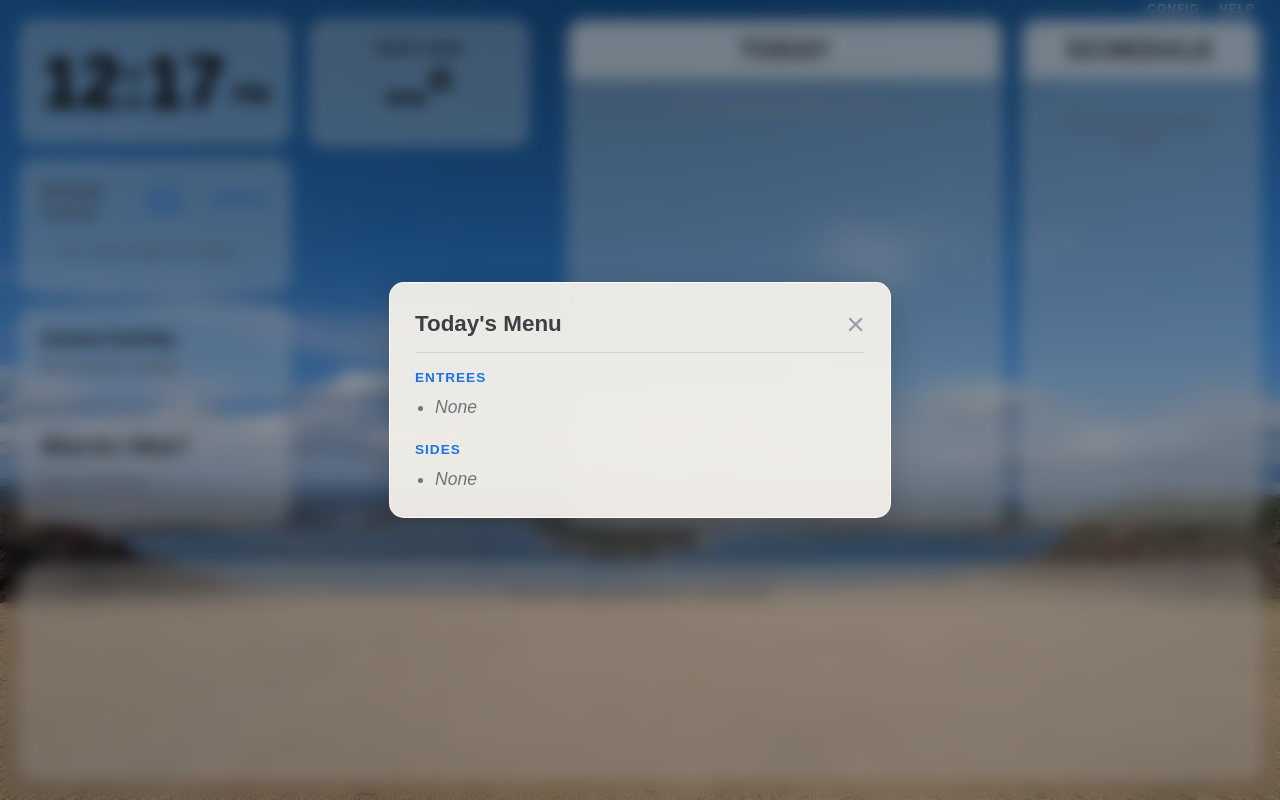
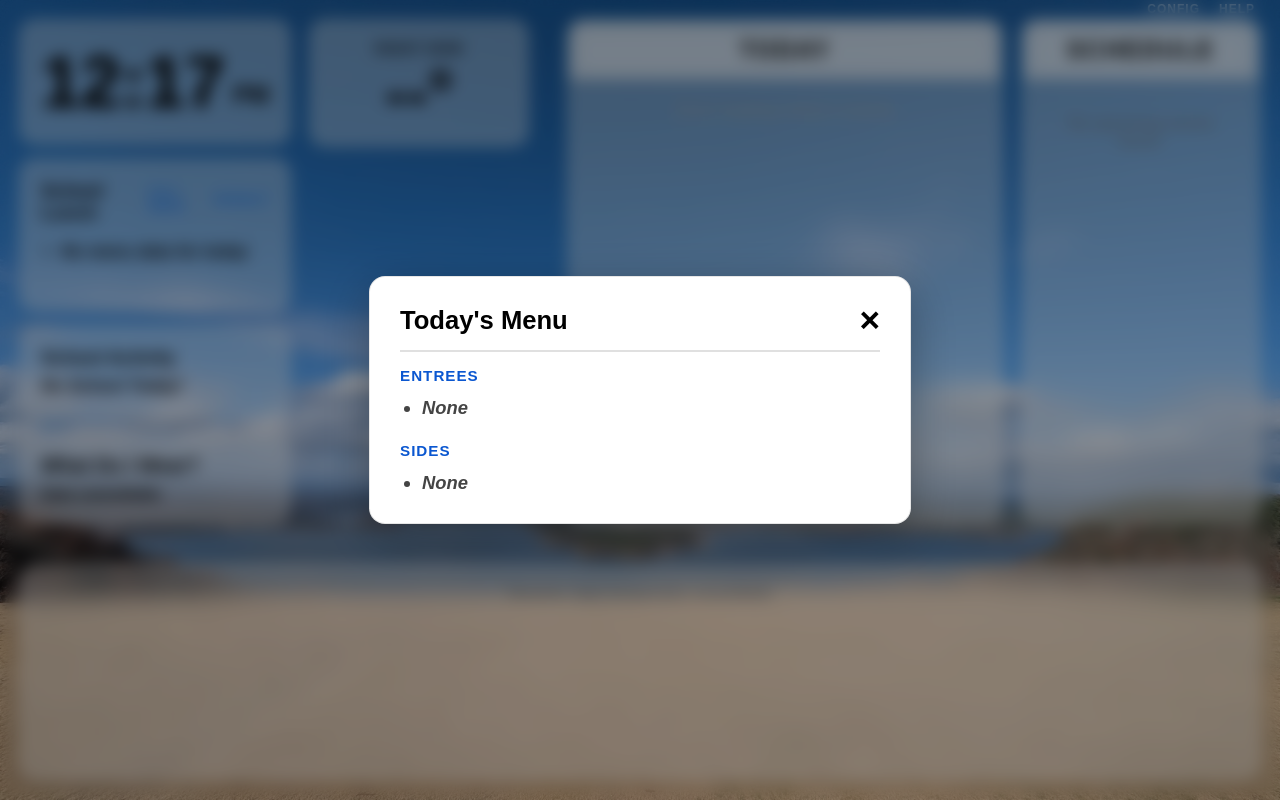
Before and after one commit to cwburress/family-center, a Flask app: page / in a window 1280 px wide, after a click on "School Lunch". Run offline with Flask 3, Linux system fonts and the light colour scheme; some libraries are stand-ins or nearby versions; some web fonts are replaced.

Commit message:
style: set card titles and content text to solid black

```diff
--- a/templates/default/index.html
+++ b/templates/default/index.html
@@ -16,7 +16,7 @@
             background-position: center center;
             background-attachment: fixed;
             background-repeat: no-repeat;
-            color: #5c5c5c; /* Soft charcoal for readability */
+            color: #000000; /* Crisp black for maximum readability */
             font-family: 'Google Sans', sans-serif;
             margin: 0;
             padding: 20px;
@@ -103,6 +103,10 @@
             box-sizing: border-box; /* Keeps padding inside the 100% height to prevent bottom clipping */
         }
 
+        h1, h2, h3, h4, h5, h6 {
+            color: #000000;
+        }
+
         h3 { margin-top: 0; margin-bottom: 15px; color: #000000; }
 
         /* --- TOP SECTION (4 Columns) --- */
@@ -177,13 +181,13 @@
         }
 
         .lunch-modal {
-            background: rgba(244, 241, 234, 0.95); /* Matches the soft cream base theme */
+            background: #ffffff; /* Crisp solid white for maximum contrast */
             width: 80%;
-            max-width: 450px;
-            border-radius: 15px;
-            padding: 25px;
-            box-shadow: 0 10px 40px rgba(0,0,0,0.2);
-            border: 1px solid rgba(255, 255, 255, 0.8);
+            max-width: 480px;
+            border-radius: 16px;
+            padding: 25px 30px;
+            box-shadow: 0 12px 48px rgba(0,0,0,0.3);
+            border: 1px solid rgba(0, 0, 0, 0.1);
         }
 
         /* Config Modal & Tabs */
@@ -517,50 +521,50 @@
 
                 <div class="panel lunch-box">
                     <div style="display: flex; justify-content: space-between; align-items: baseline; margin-bottom: 15px;">
-                        <h3 style="margin: 0; color: #4a4a4a; cursor: pointer;" onclick="document.getElementById('lunch-modal-overlay').style.display = 'flex'">School Lunch</h3>
+                        <h3 style="margin: 0; color: #000000; cursor: pointer;" onclick="document.getElementById('lunch-modal-overlay').style.display = 'flex'">School Lunch</h3>
                         <div style="display: flex; gap: 10px; align-items: center;">
                             <span style="font-size: 0.75rem; color: #1a73e8; font-weight: 700; letter-spacing: 0.5px; cursor: pointer;" onclick="event.stopPropagation(); document.getElementById('lunch-modal-overlay').style.display='flex'">FULL MENU</span>
                             <span style="font-size: 0.75rem; color: #1a73e8; font-weight: 700; letter-spacing: 0.5px; cursor: pointer;" onclick="event.stopPropagation(); document.getElementById('tomorrow-lunch-modal-overlay').style.display='flex'">{{ tomorrow_button_label or 'TOMORROW' }}</span>
                         </div>
                     </div>
                     <div style="flex-grow: 1; overflow-y: auto; font-size: 1.05rem; cursor: pointer;" onclick="document.getElementById('lunch-modal-overlay').style.display = 'flex'">
-                        <ul style="margin: 0; padding-left: 20px; color: #3c4043; line-height: 1.6;">
+                        <ul style="margin: 0; padding-left: 20px; color: #000000; font-weight: 600; line-height: 1.6;">
                             {% if lunch and lunch.entrees %}
                                 {% for item in lunch.entrees %}
-                                    <li>{{ item }}</li>
+                                    <li style="color: #000000;">{{ item }}</li>
                                 {% endfor %}
                             {% else %}
-                                <li style="color: #70757a; font-style: italic;">No menu data for today</li>
+                                <li style="color: #000000; font-style: italic;">No menu data for today</li>
                             {% endif %}
                         </ul>
                     </div>
                 </div>
 
                 <div class="panel activity-box">
-                    <h3 style="margin-bottom: 5px;">School Activity</h3>
-                    <div style="font-size: 1.05rem; color: #3c4043; line-height: 1.4;">
+                    <h3 style="margin-bottom: 5px; color: #000000; font-weight: 700;">School Activity</h3>
+                    <div style="font-size: 1.05rem; color: #000000; line-height: 1.4;">
                         {% if activity is string %}
-                            <span style="color: {% if activity == 'No School Today!' %}#70757a; font-style: italic;{% else %}#1a73e8;{% endif %} font-weight: 600;">{{ activity }}</span>
+                            <span style="color: #000000; font-weight: 700; {% if activity == 'No School Today!' %}font-style: italic;{% endif %}">{{ activity }}</span>
                         {% elif activity %}
                             {% for child, act in activity.items() %}
-                                <div style="margin-bottom: 4px;"><strong>{{ child }}:</strong> <span style="color: #1a73e8; font-weight: 600;">{{ act }}</span></div>
+                                <div style="margin-bottom: 4px; color: #000000;"><strong>{{ child }}:</strong> <span style="color: #000000; font-weight: 600;">{{ act }}</span></div>
                             {% endfor %}
                         {% else %}
-                            <span style="color: #70757a; font-style: italic; font-weight: 500;">No School Today!</span>
+                            <span style="color: #000000; font-style: italic; font-weight: 600;">No School Today!</span>
                         {% endif %}
                     </div>
                 </div>
 
                 <div class="panel clothing-box" id="clothing-panel"{% if not clothing_enabled %} style="display: none;"{% endif %}>
-                    <h3>What Do I Wear?</h3>
+                    <h3 style="margin-top: 0; margin-bottom: 8px; color: #000000; font-size: 1.25rem; font-weight: 700;">What Do I Wear?</h3>
                     {% if weather and weather.clothing %}
-                        <ul style="margin:0; padding-left:20px; font-size: 0.95rem;">
+                        <ul style="margin: 0; padding-left: 20px; font-size: 1rem; color: #000000; font-weight: 600; line-height: 1.5;">
                         {% for item in weather.clothing %}
-                            <li>{{ item }}</li>
+                            <li style="color: #000000; margin-bottom: 3px;">{{ item }}</li>
                         {% endfor %}
                         </ul>
                     {% else %}
-                        <p style="font-size: 0.9rem; font-style: italic; color: #70757a;">Data unavailable</p>
+                        <p style="font-size: 0.95rem; font-style: italic; color: #000000; font-weight: 600; margin: 0;">Data unavailable</p>
                     {% endif %}
                 </div>
             </div>
@@ -701,30 +705,30 @@
 
     <div id="lunch-modal-overlay" class="modal-overlay" onclick="this.style.display='none'">
         <div class="lunch-modal" onclick="event.stopPropagation()">
-            <div style="display: flex; justify-content: space-between; align-items: center; border-bottom: 1px solid rgba(0,0,0,0.1); padding-bottom: 12px; margin-bottom: 15px;">
-                <h2 style="margin: 0; color: #3c4043; font-size: 1.4rem;">Today's Menu</h2>
-                <button onclick="document.getElementById('lunch-modal-overlay').style.display='none'" style="background: none; border: none; font-size: 2rem; line-height: 1; color: #9aa0a6; cursor: pointer; padding: 0;">&times;</button>
+            <div style="display: flex; justify-content: space-between; align-items: center; border-bottom: 2px solid #e0e0e0; padding-bottom: 12px; margin-bottom: 15px;">
+                <h2 style="margin: 0; color: #000000; font-size: 1.6rem; font-weight: 800;">Today's Menu</h2>
+                <button onclick="document.getElementById('lunch-modal-overlay').style.display='none'" style="background: none; border: none; font-size: 2.2rem; line-height: 1; color: #000000; cursor: pointer; padding: 0; font-weight: bold;">&times;</button>
             </div>
 
-            <strong style="color: #1a73e8; font-size: 0.85rem; text-transform: uppercase; letter-spacing: 1px;">Entrees</strong>
-            <ul style="margin: 8px 0 20px; padding-left: 20px; color: #3c4043; font-size: 1.1rem; line-height: 1.5;">
+            <strong style="color: #0b57d0; font-size: 0.95rem; text-transform: uppercase; letter-spacing: 1px; font-weight: 800;">Entrees</strong>
+            <ul style="margin: 8px 0 20px; padding-left: 22px; color: #000000; font-size: 1.15rem; font-weight: 600; line-height: 1.6;">
                 {% if lunch and lunch.entrees %}
                     {% for item in lunch.entrees %}
-                        <li>{{ item }}</li>
+                        <li style="color: #000000; margin-bottom: 4px;">{{ item }}</li>
                     {% endfor %}
                 {% else %}
-                    <li style="color: #70757a; font-style: italic;">None</li>
+                    <li style="color: #444444; font-style: italic;">None</li>
                 {% endif %}
             </ul>
 
-            <strong style="color: #1a73e8; font-size: 0.85rem; text-transform: uppercase; letter-spacing: 1px;">Sides</strong>
-            <ul style="margin: 8px 0 0; padding-left: 20px; color: #3c4043; font-size: 1.1rem; line-height: 1.5;">
+            <strong style="color: #0b57d0; font-size: 0.95rem; text-transform: uppercase; letter-spacing: 1px; font-weight: 800;">Sides</strong>
+            <ul style="margin: 8px 0 0; padding-left: 22px; color: #000000; font-size: 1.15rem; font-weight: 600; line-height: 1.6;">
                 {% if lunch and lunch.sides %}
                     {% for item in lunch.sides %}
-                        <li>{{ item }}</li>
+                        <li style="color: #000000; margin-bottom: 4px;">{{ item }}</li>
                     {% endfor %}
                 {% else %}
-                    <li style="color: #70757a; font-style: italic;">None</li>
+                    <li style="color: #444444; font-style: italic;">None</li>
                 {% endif %}
             </ul>
         </div>
@@ -732,35 +736,35 @@
 
     <div id="tomorrow-lunch-modal-overlay" class="modal-overlay" onclick="this.style.display='none'">
         <div class="lunch-modal" onclick="event.stopPropagation()">
-            <div style="display: flex; justify-content: space-between; align-items: center; border-bottom: 1px solid rgba(0,0,0,0.1); padding-bottom: 12px; margin-bottom: 15px;">
+            <div style="display: flex; justify-content: space-between; align-items: center; border-bottom: 2px solid #e0e0e0; padding-bottom: 12px; margin-bottom: 15px;">
                 <div>
-                    <h2 style="margin: 0; color: #3c4043; font-size: 1.4rem;">{{ tomorrow_title or "Tomorrow's Menu" }}</h2>
+                    <h2 style="margin: 0; color: #000000; font-size: 1.6rem; font-weight: 800;">{{ tomorrow_title or "Tomorrow's Menu" }}</h2>
                     {% if tomorrow_date_str %}
-                        <div style="font-size: 0.85rem; color: #70757a; font-weight: 500; margin-top: 2px;">{{ tomorrow_date_str }}</div>
+                        <div style="font-size: 0.95rem; color: #000000; font-weight: 700; margin-top: 2px;">{{ tomorrow_date_str }}</div>
                     {% endif %}
                 </div>
-                <button onclick="document.getElementById('tomorrow-lunch-modal-overlay').style.display='none'" style="background: none; border: none; font-size: 2rem; line-height: 1; color: #9aa0a6; cursor: pointer; padding: 0;">&times;</button>
+                <button onclick="document.getElementById('tomorrow-lunch-modal-overlay').style.display='none'" style="background: none; border: none; font-size: 2.2rem; line-height: 1; color: #000000; cursor: pointer; padding: 0; font-weight: bold;">&times;</button>
             </div>
 
-            <strong style="color: #1a73e8; font-size: 0.85rem; text-transform: uppercase; letter-spacing: 1px;">Entrees</strong>
-            <ul style="margin: 8px 0 20px; padding-left: 20px; color: #3c4043; font-size: 1.1rem; line-height: 1.5;">
+            <strong style="color: #0b57d0; font-size: 0.95rem; text-transform: uppercase; letter-spacing: 1px; font-weight: 800;">Entrees</strong>
+            <ul style="margin: 8px 0 20px; padding-left: 22px; color: #000000; font-size: 1.15rem; font-weight: 600; line-height: 1.6;">
                 {% if tomorrow_lunch and tomorrow_lunch.entrees %}
                     {% for item in tomorrow_lunch.entrees %}
-                        <li>{{ item }}</li>
+                        <li style="color: #000000; margin-bottom: 4px;">{{ item }}</li>
                     {% endfor %}
                 {% else %}
-                    <li style="color: #70757a; font-style: italic;">No menu data available</li>
+                    <li style="color: #444444; font-style: italic;">No menu data available</li>
                 {% endif %}
             </ul>
 
-            <strong style="color: #1a73e8; font-size: 0.85rem; text-transform: uppercase; letter-spacing: 1px;">Sides</strong>
-            <ul style="margin: 8px 0 0; padding-left: 20px; color: #3c4043; font-size: 1.1rem; line-height: 1.5;">
+            <strong style="color: #0b57d0; font-size: 0.95rem; text-transform: uppercase; letter-spacing: 1px; font-weight: 800;">Sides</strong>
+            <ul style="margin: 8px 0 0; padding-left: 22px; color: #000000; font-size: 1.15rem; font-weight: 600; line-height: 1.6;">
                 {% if tomorrow_lunch and tomorrow_lunch.sides %}
                     {% for item in tomorrow_lunch.sides %}
-                        <li>{{ item }}</li>
+                        <li style="color: #000000; margin-bottom: 4px;">{{ item }}</li>
                     {% endfor %}
                 {% else %}
-                    <li style="color: #70757a; font-style: italic;">No menu data available</li>
+                    <li style="color: #444444; font-style: italic;">No menu data available</li>
                 {% endif %}
             </ul>
         </div>
```
